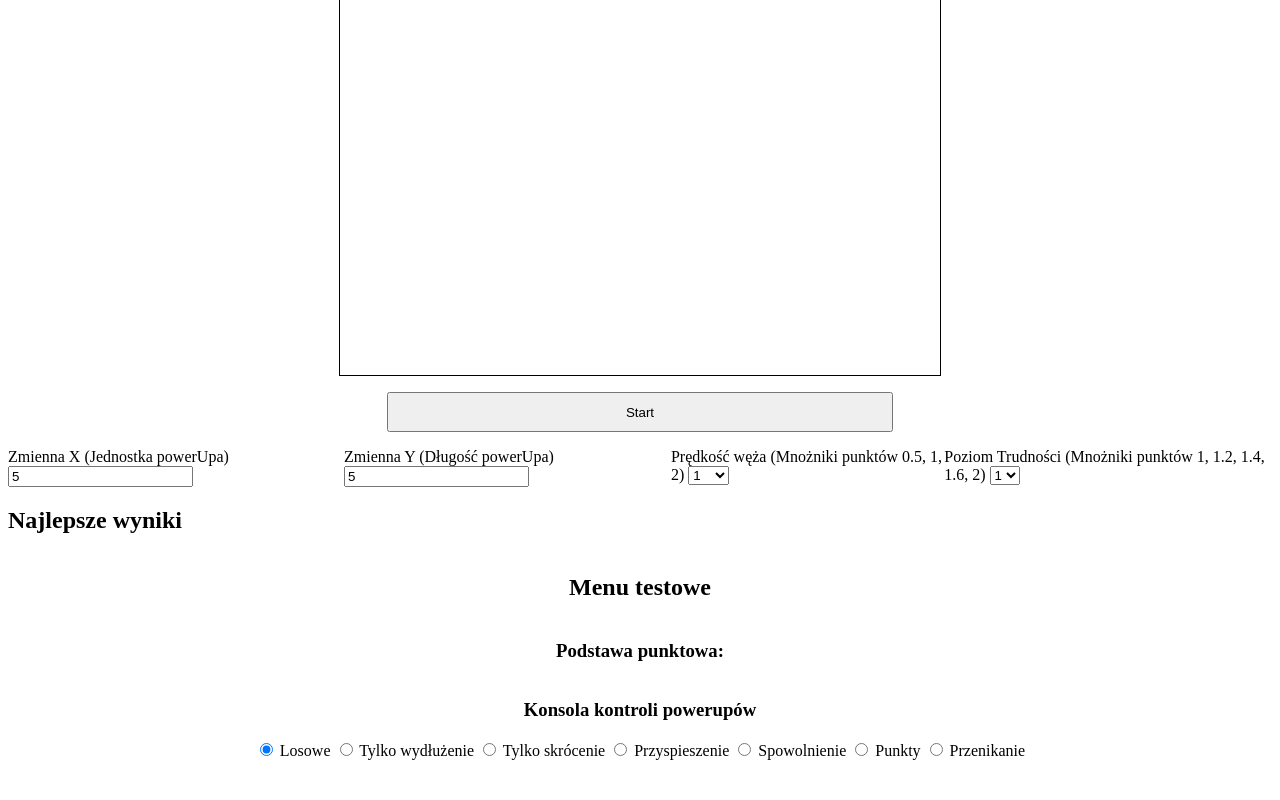
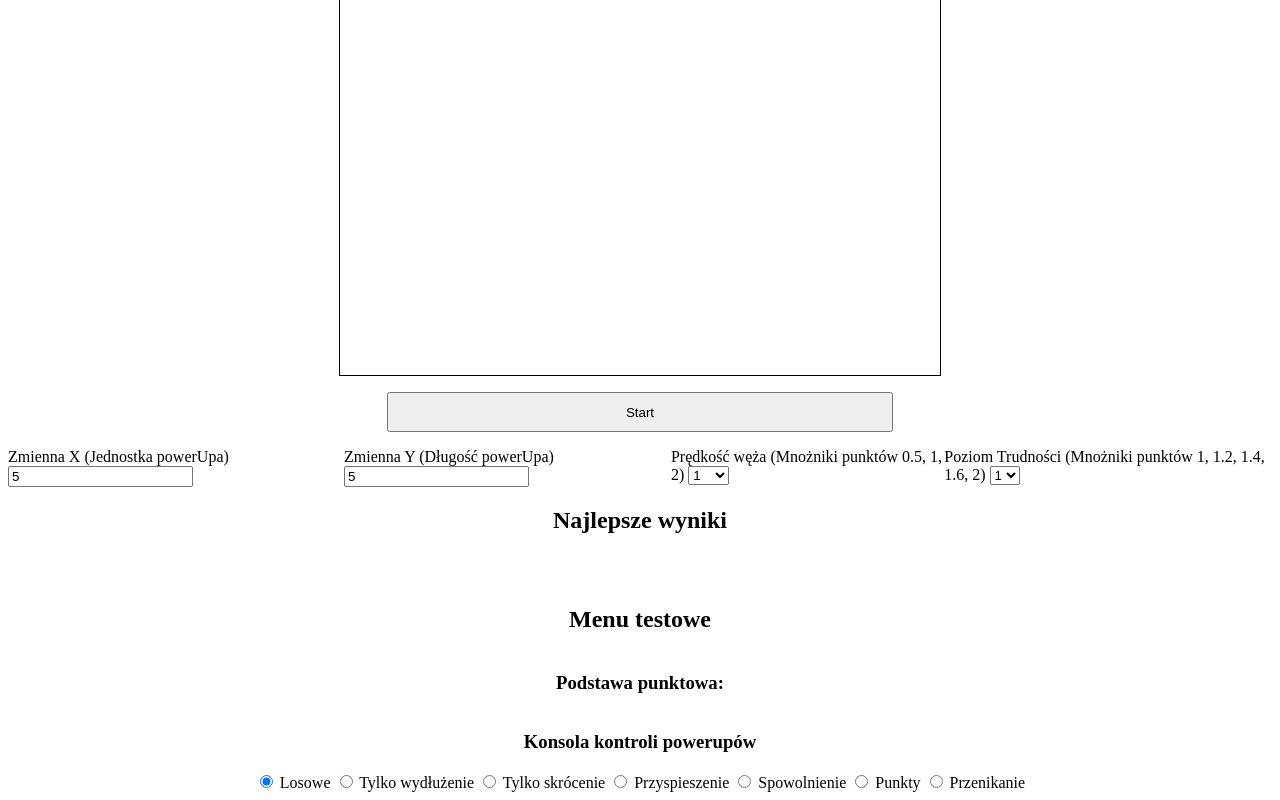
Before and after one commit to MRoszakPL/snakeGame, a plain HTML site: page index.html in a window 1280 px wide. Shown: the part 423-1223 px from the top of the page. Before the commit the page ends 1191 px from the top, so only its background shows below. Drawn offline with Linux system fonts and the light colour scheme.

```diff
--- a/css/main.css
+++ b/css/main.css
@@ -23,6 +23,13 @@
     height: 5vh;
 }
 
+.scoreboard{
+    display: flex;
+    flex-direction: column;
+    justify-content: center;
+    align-items: center;
+}
+
 #game{
     position: relative;
     margin: 1rem 1rem;
```
Also changed, not shown: README.md.
